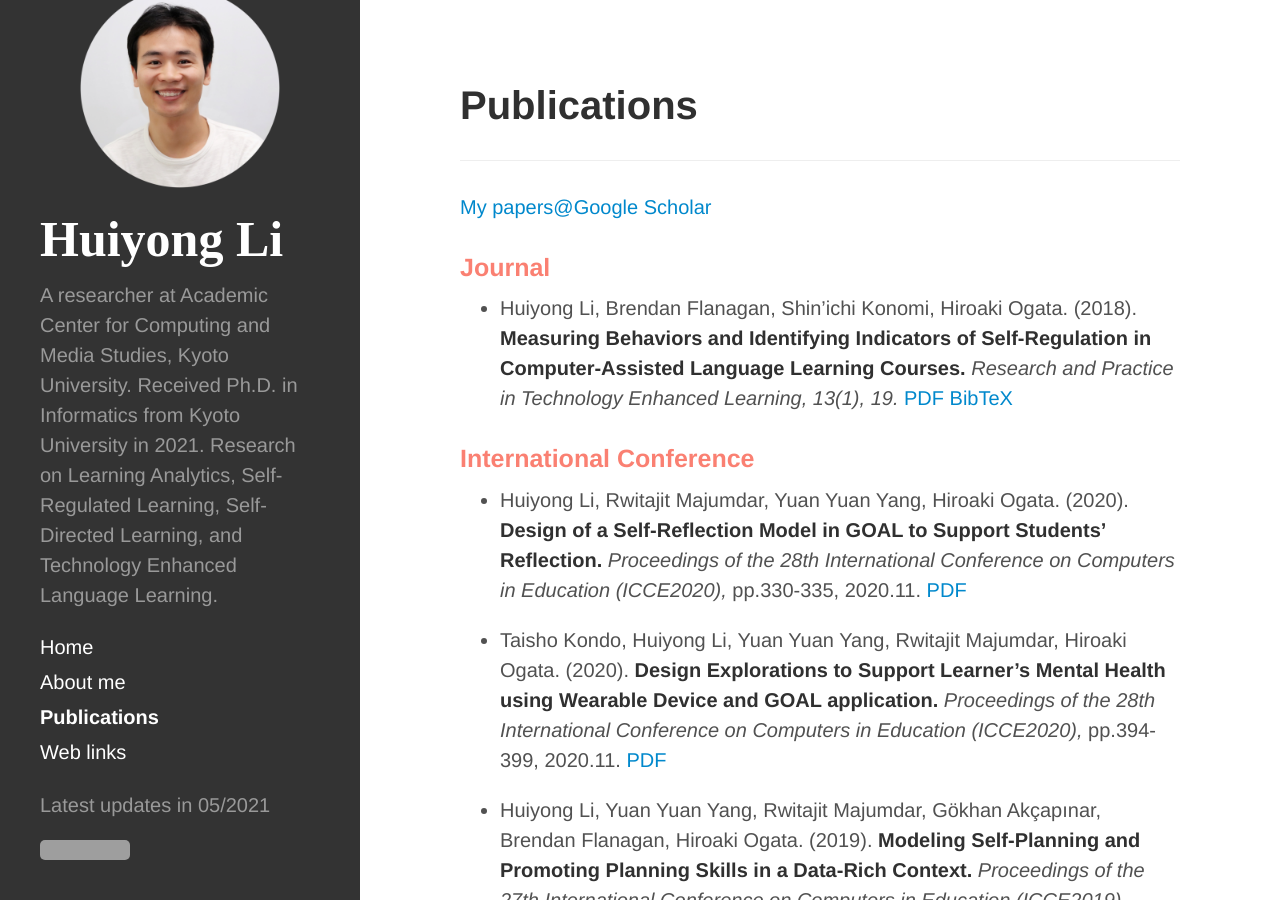
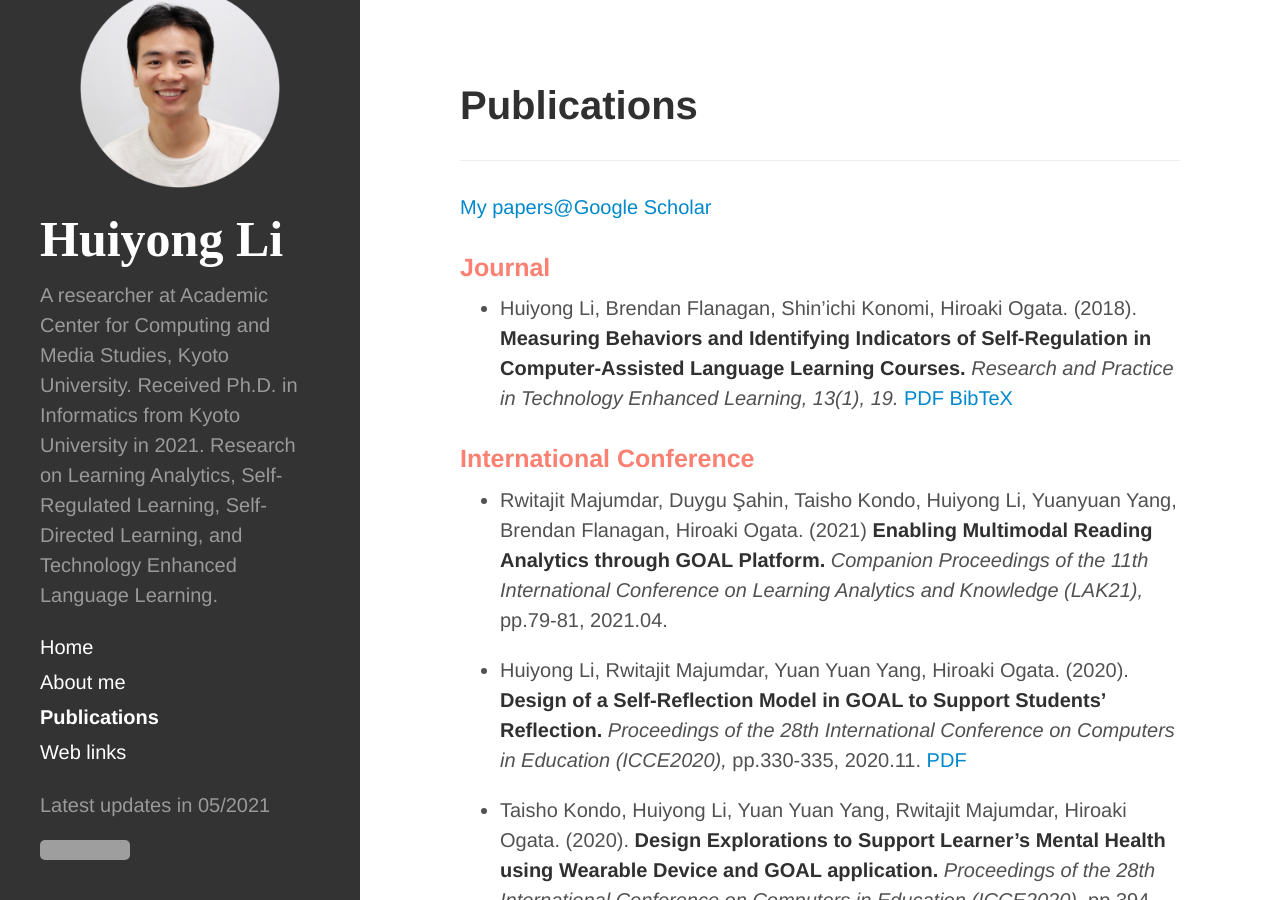
Before and after one commit to li-huiyong/li-huiyong.github.io, a Jekyll site: the page built from publications.md, in a window 1280 px wide and 900 px high. Built offline with Jekyll 4.4.1, drawn with Linux system fonts in a browser that asks for light colours; nearby versions of some CDN libraries; some web fonts are replaced; grey boxes are pictures that could not be loaded.

Commit message:
add lak21 paper

```diff
--- a/publications.md
+++ b/publications.md
@@ -12,6 +12,8 @@
 * Huiyong Li, Brendan Flanagan, Shin’ichi Konomi, Hiroaki Ogata. (2018). **Measuring Behaviors and Identifying Indicators of Self-Regulation in Computer-Assisted Language Learning Courses.** _Research and Practice in Technology Enhanced Learning, 13(1), 19._ [PDF](https://rdcu.be/bcFJv){:target="_blank"} [BibTeX](https://li-huiyong.github.io/resources/li2018measuring.bib){:target="_blank"}
 
 ### <span style="color: Salmon; ">International Conference</span>
+
+* Rwitajit Majumdar, Duygu Şahin, Taisho Kondo, Huiyong Li, Yuanyuan Yang, Brendan Flanagan, Hiroaki Ogata. (2021) **Enabling Multimodal Reading Analytics through GOAL Platform.** _Companion Proceedings of the 11th International Conference on Learning Analytics and Knowledge (LAK21),_ pp.79-81, 2021.04.
 
 * Huiyong Li, Rwitajit Majumdar, Yuan Yuan Yang, Hiroaki Ogata. (2020). **Design of a Self-Reflection Model in GOAL to Support Students' Reflection.** _Proceedings of the 28th International Conference on Computers in Education (ICCE2020),_ pp.330-335, 2020.11. [PDF](https://www.researchgate.net/publication/347114782_Design_of_a_Self-Reflection_Model_in_GOAL_to_Support_Students'_Reflection){:target="_blank"}
 
```
